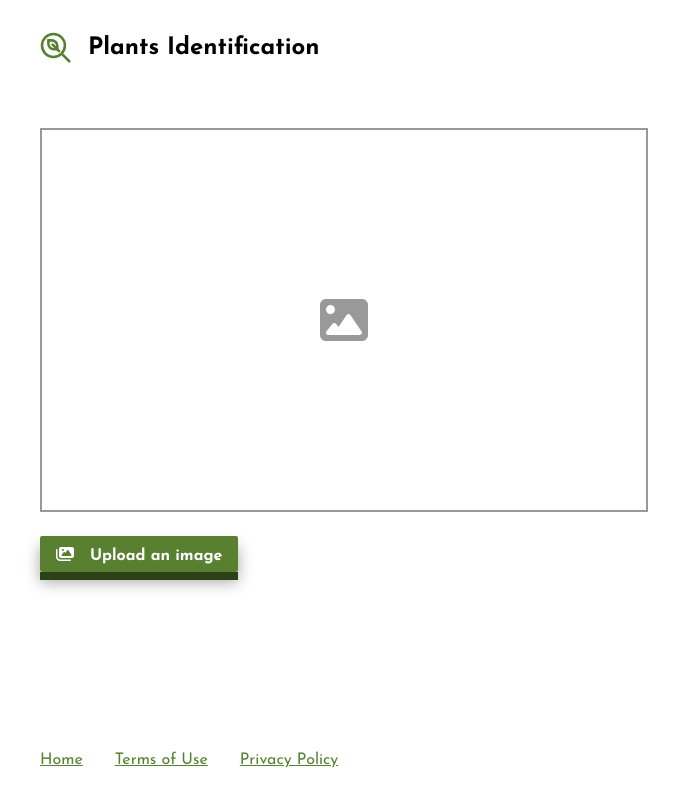
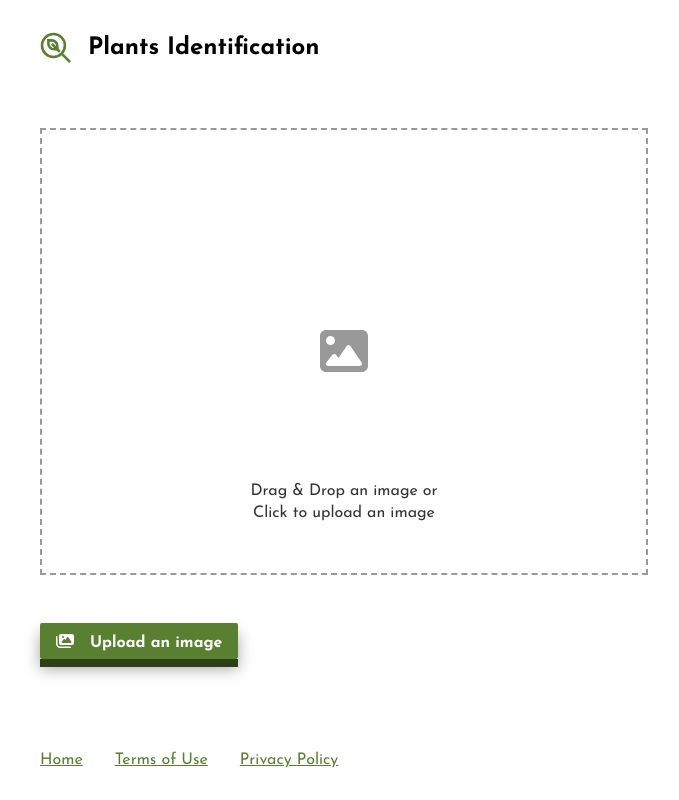
Before and after one commit to hazelGranger/plants-recognition-app, a React (Create React App) app: page / in a window 1280 px wide. Shown: the whole page, without its empty margins (296-975 px from the left). Built offline with nearby package versions, Linux system fonts and the light colour scheme.

Commit message:
drag and drop an image

```diff
--- a/src/components/ImageContainer.tsx
+++ b/src/components/ImageContainer.tsx
@@ -1,27 +1,49 @@
 import { FontAwesomeIcon } from "@fortawesome/react-fontawesome";
 import { faMagnifyingGlass, faImage } from "@fortawesome/free-solid-svg-icons";
+import { useState } from "react";
 
 type ImageContainerProps = {
   image: string; // base64string
   isIdentifying: boolean;
   handleClick: () => void;
+  handleDropImage: (e: React.DragEvent<HTMLDivElement>) => void;
 };
 
 const ImageContainer = ({
   image,
   isIdentifying,
   handleClick,
+  handleDropImage,
 }: ImageContainerProps) => {
+  const [isDragging, setIsDragging] = useState(false);
+
   return (
     <div className="image-container">
       {image ? (
         <img className="image" src={image} alt="uploaded plants" />
       ) : (
-        <div className="image-placeholder" onClick={handleClick}>
+        <div
+          className={
+            isDragging
+              ? "image-placeholder image-placeholder--isDragging"
+              : "image-placeholder"
+          }
+          onClick={handleClick}
+          onDragOver={(e) => {
+            // prevent default browser behavior -- open the file in the browser
+            e.preventDefault();
+            setIsDragging(true);
+          }}
+          onDrop={handleDropImage}
+        >
           <FontAwesomeIcon
             className="image-placeholder-icon"
             icon={faImage}
           ></FontAwesomeIcon>
+          <p className="image-instruction">
+            Drag & Drop an image or
+            <br /> Click to upload an image
+          </p>
         </div>
       )}
 
--- a/src/hooks/useImageUpload.ts
+++ b/src/hooks/useImageUpload.ts
@@ -7,16 +7,13 @@ export const useImageUpload = (
 ) => {
   const [image, setImage] = useState("");
 
-  const handleSelectImages = (e: ChangeEvent<HTMLInputElement>) => {
-    if (e.target.files != null) {
-      var file = e.target.files[0];
+  const handleImageUpload = (file: File) => {
     if (file && !allowedImageTypes.includes(file.type)) {
       setError("Please select a valid image file like .png, .jpg, .jpeg");
       return;
     }
-
     var reader = new FileReader();
-      reader.readAsDataURL(e.target.files[0]);
+    reader.readAsDataURL(file);
     reader.onload = () => {
       const imageString = (reader.result as string) ?? "";
       setImage(imageString);
@@ -25,11 +22,25 @@ export const useImageUpload = (
     reader.onerror = (error) => {
       console.error("Error: ", error);
     };
+  };
+
+  const handleSelectImages = (e: ChangeEvent<HTMLInputElement>) => {
+    if (e.target.files != null) {
+      handleImageUpload(e.target.files[0]);
+    }
+  };
+
+  const handleDropImage = (e: React.DragEvent<HTMLDivElement>) => {
+    e.preventDefault();
+
+    if (e.dataTransfer.files != null) {
+      handleImageUpload(e.dataTransfer.files[0]);
     }
   };
 
   return {
     image,
     handleSelectImages,
+    handleDropImage,
   };
 };
--- a/src/index.css
+++ b/src/index.css
@@ -101,18 +101,23 @@ a {
 
 .image-container {
   position: relative;
+  margin-bottom: 1.5rem;
 }
 
 .image-placeholder {
   width: 100%;
   background-size: contain;
   padding-top: 62.5%;
-  border: 2px solid #999;
+  border: 2px dashed #999;
   margin: 3rem 0 1.5rem;
   background-repeat: no-repeat;
   background-position: center;
   cursor: pointer;
   position: relative;
+}
+
+.image-placeholder--isDragging {
+  outline: 2px solid #afce90;
 }
 
 .image-placeholder-icon {
@@ -138,6 +143,14 @@ a {
   left: 0;
   background-color: #000;
   opacity: 0.65;
+}
+
+.image-instruction {
+  text-align: center;
+  color: #333;
+  line-height: 1.4;
+  margin-top: -5%;
+  padding-bottom: 2rem;
 }
 
 .result-container {
--- a/src/pages/Home.tsx
+++ b/src/pages/Home.tsx
@@ -9,9 +9,12 @@ import Title from "../components/Title";
 
 function Home() {
   const { error, setError } = useErrorHandle(5000);
-  const { image, handleSelectImages } = useImageUpload(setError, () => {
-    setResult(null);
-  });
+  const { image, handleSelectImages, handleDropImage } = useImageUpload(
+    setError,
+    () => {
+      setResult(null);
+    }
+  );
   const { result, setResult, isIdentifying, handleIdentify } = useImageIdentify(
     image,
     setError
@@ -31,6 +34,7 @@ function Home() {
         image={image}
         isIdentifying={isIdentifying}
         handleClick={onClickImagePlaceholder}
+        handleDropImage={handleDropImage}
       />
       {error && <p className="error">{error}</p>}
       <ActionPanel
```
Lines whose indentation alone changed are shown as unchanged.
